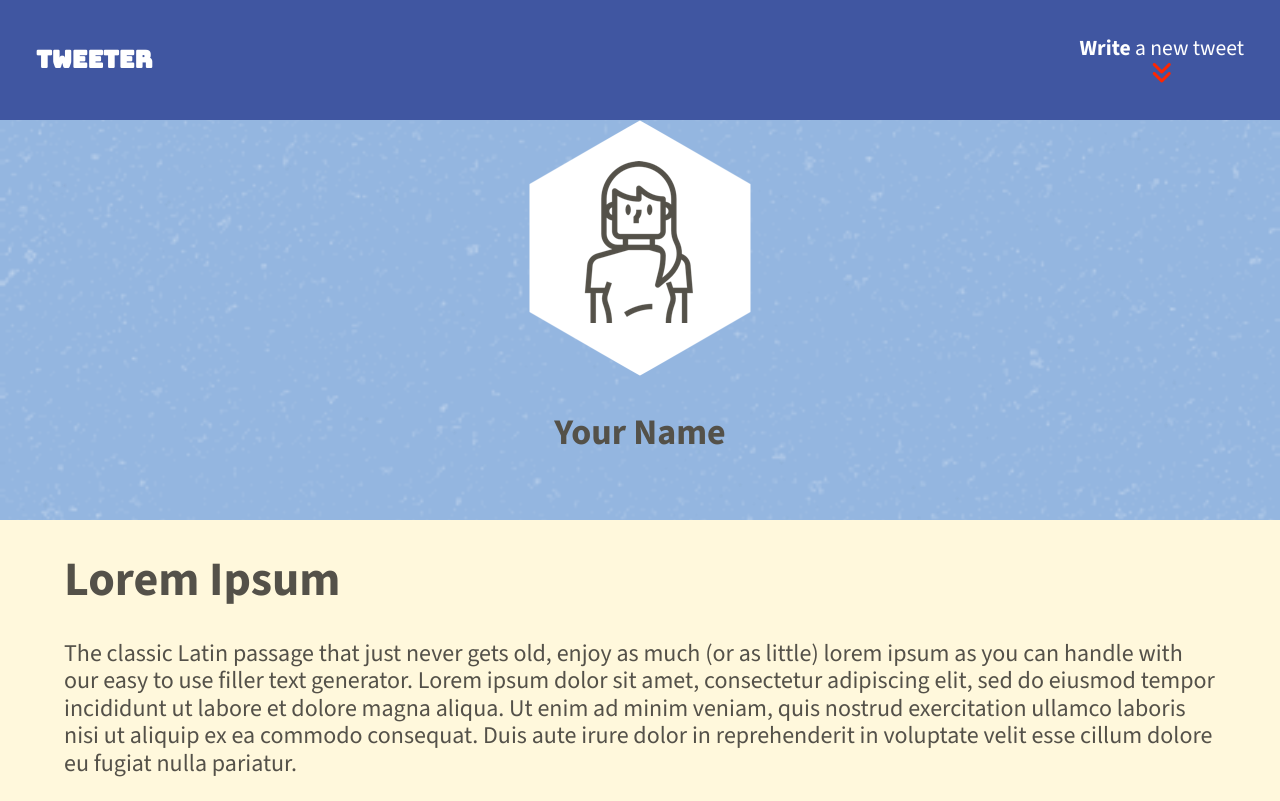
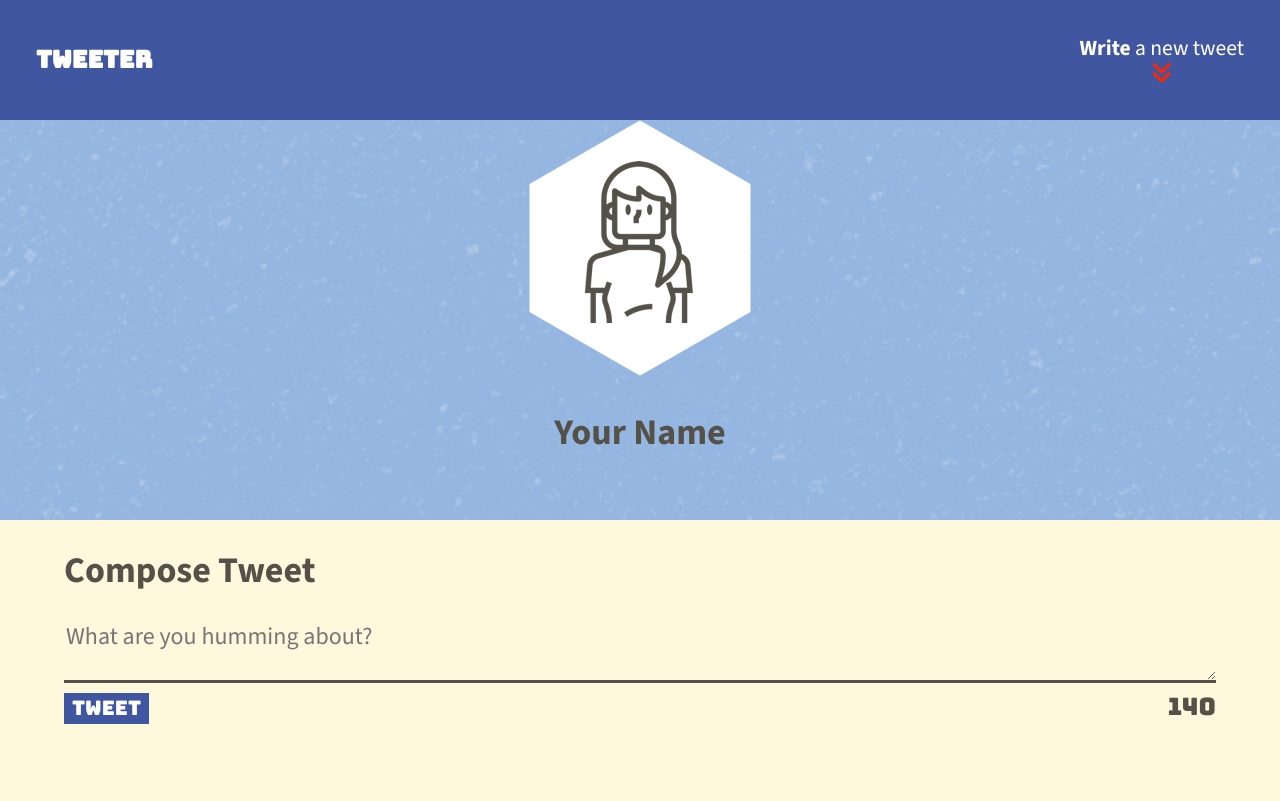
Before and after one commit to alemolina43/tweeter, a plain HTML site: page public/index.html in a window 1280 px wide. Drawn offline with nearby package versions, Linux system fonts and the light colour scheme.

Commit message:
Craft and style form, specified method for the form

```diff
--- a/public/index.html
+++ b/public/index.html
@@ -23,6 +23,7 @@
     <link rel="stylesheet" href="/styles/layout.css" type="text/css" />
     <link rel="stylesheet" href="/styles/nav.css" type="text/css" />
     <link rel="stylesheet" href="/styles/header.css" type="text/css" />
+    <link rel="stylesheet" href="/styles/new-tweet.css" type="text/css" />
 
     <!--Font awesome-->
     <link
@@ -44,7 +45,7 @@
     <nav>
       <span>tweeter</span>
       <div class="right-section">
-        <span class="new-tweet"><b>Write</b> a new tweet</span>
+        <span class="write-tweet"><b>Write</b> a new tweet</span>
         <i class="fa-solid fa-angles-down" style="color: #ff2600"></i>
       </div>
     </nav>
@@ -59,16 +60,20 @@
 
     <!-- Page-specific (main) content here -->
     <main class="container">
-      <h1>Lorem Ipsum</h1>
-      <p>
-        The classic Latin passage that just never gets old, enjoy as much (or as
-        little) lorem ipsum as you can handle with our easy to use filler text
-        generator. Lorem ipsum dolor sit amet, consectetur adipiscing elit, sed
-        do eiusmod tempor incididunt ut labore et dolore magna aliqua. Ut enim
-        ad minim veniam, quis nostrud exercitation ullamco laboris nisi ut
-        aliquip ex ea commodo consequat. Duis aute irure dolor in reprehenderit
-        in voluptate velit esse cillum dolore eu fugiat nulla pariatur.
-      </p>
+      <section class="new-tweet">
+        <h2>Compose Tweet</h2>
+        <form action="/api/tweets" , method="post">
+          <textarea
+            name="text"
+            id="tweet-text"
+            placeholder="What are you humming about?"
+          ></textarea>
+          <div class="submit-form">
+            <button type="submit">Tweet</button>
+            <output name="counter" class="counter" for="tweet-text">140</output>
+          </div>
+        </form>
+      </section>
     </main>
   </body>
 </html>
--- a/public/styles/layout.css
+++ b/public/styles/layout.css
@@ -32,5 +32,4 @@ body {
   width: 90%;
   margin: 0 auto;
   background-color: inherit;
-
 }
--- a/public/styles/nav.css
+++ b/public/styles/nav.css
@@ -17,8 +17,8 @@ nav span {
   font-style: normal;
 }
 
-.new-tweet {
-  color: white;
+.write-tweet {
+  color: #FFFFFF;
   font-family: "Source Sans 3", sans-serif;
   font-optical-sizing: auto;
   font-weight: 400;
--- /dev/null
+++ b/public/styles/new-tweet.css
@@ -0,0 +1,25 @@
+#tweet-text {
+  display: flex;
+  border: none;
+  border-bottom: 3px solid #545149;
+  background-color: inherit;
+  width: 100%;
+  align-items: center; /* Aligns text vertically */
+  }
+
+.submit-form {
+  font-family: "Bungee", sans-serif;
+  font-weight: 500;
+  font-style: normal;
+  display: flex;
+  justify-content: space-between;
+  margin-top: 10px;
+}
+
+button {
+  font-size: smaller;
+  background-color: #4056a1;
+  color: #FFFFFF;
+  border: none;
+  padding: .2em .4em;
+}
```
